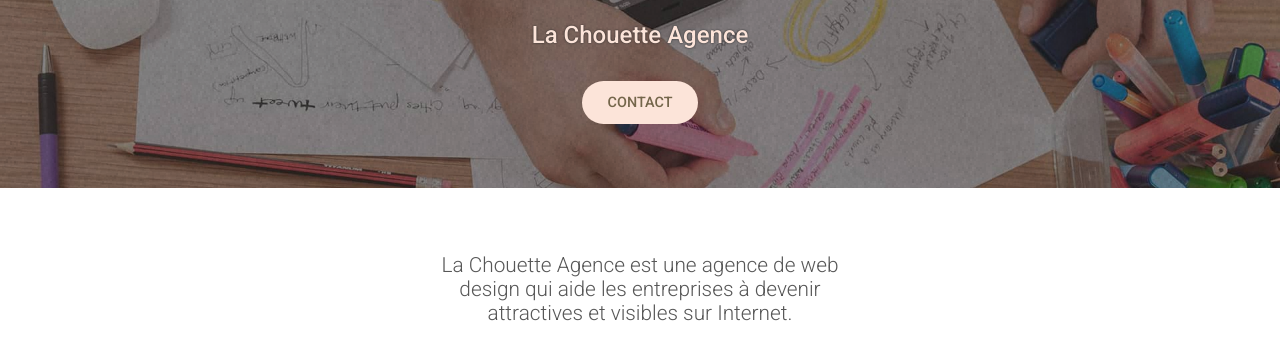
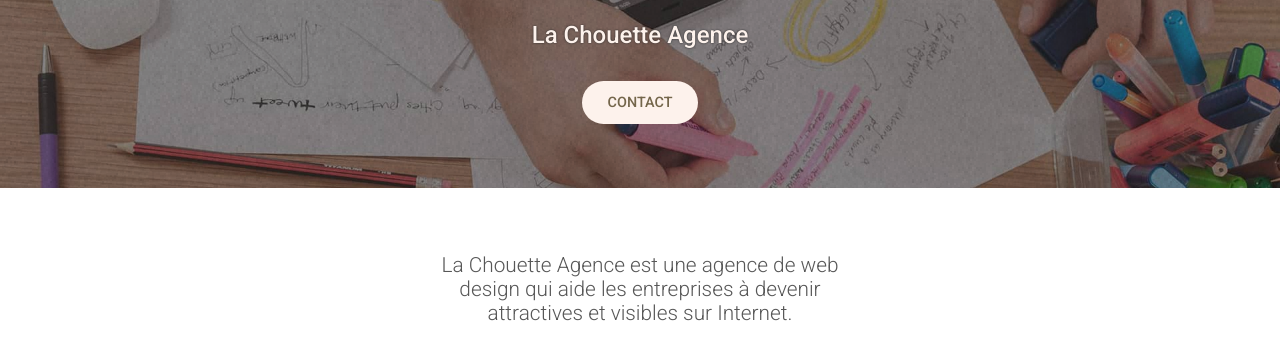
Before and after one commit to AnnaelleEMERY/AnnaelleEmery_4_04072021, a website: page index.html in a window 1280 px wide. Shown: the part 244-595 px from the top of the page. Drawn offline with Linux system fonts and the light colour scheme; files whose address does not match are found by name.

Commit message:
apparemment c'etait pas assez (contrast)

```diff
--- a/scss/_variables.scss
+++ b/scss/_variables.scss
@@ -1,6 +1,6 @@
 $text: #575757;
 $title-color: #333333;
-$primary-color: #FCE4D9;
+$primary-color: #FDF2EC;
 $white-color: #ffffff;
 $footer-text: #74664b;
 $button-hover-color: #c27956 ;
```
Also changed, not shown: css/index-contact.css, css/index.css.
